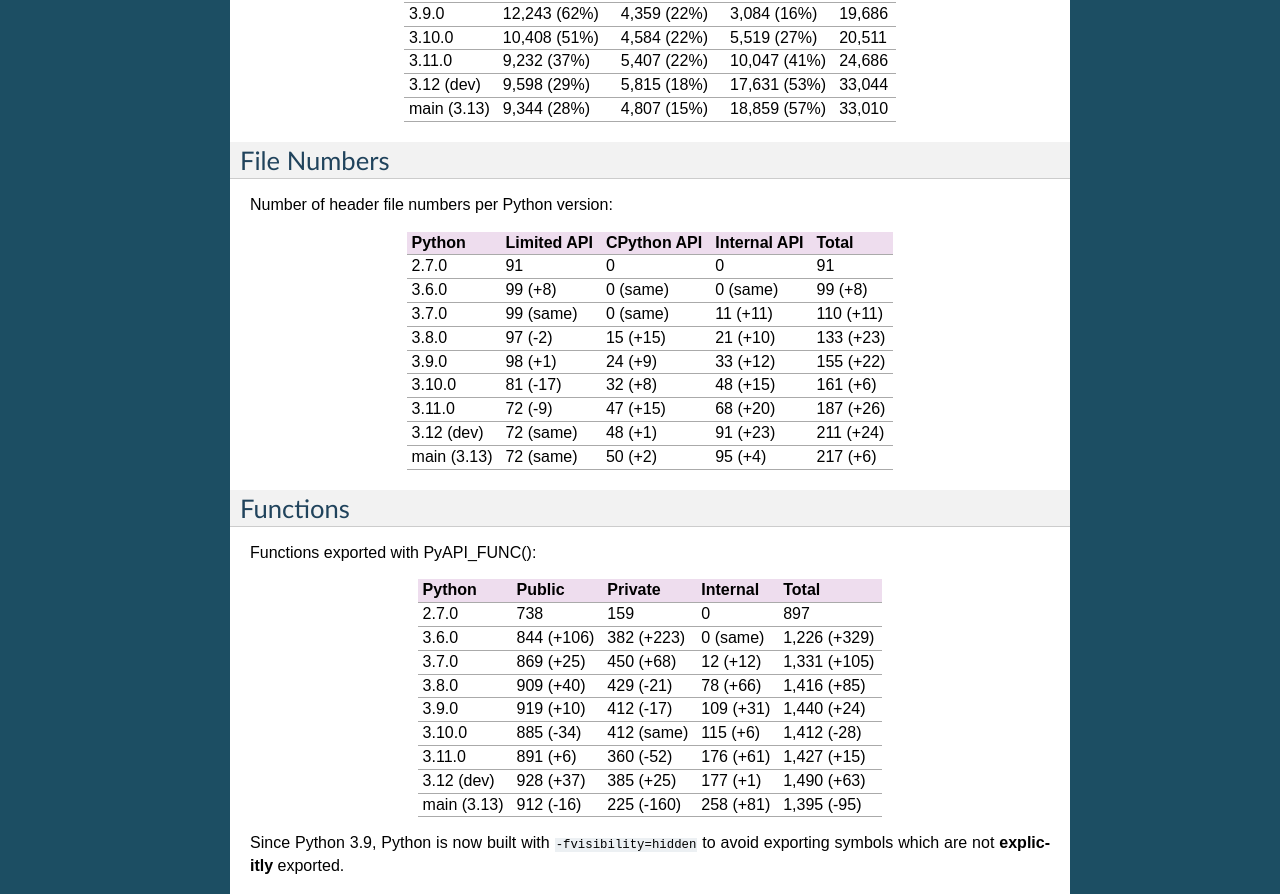
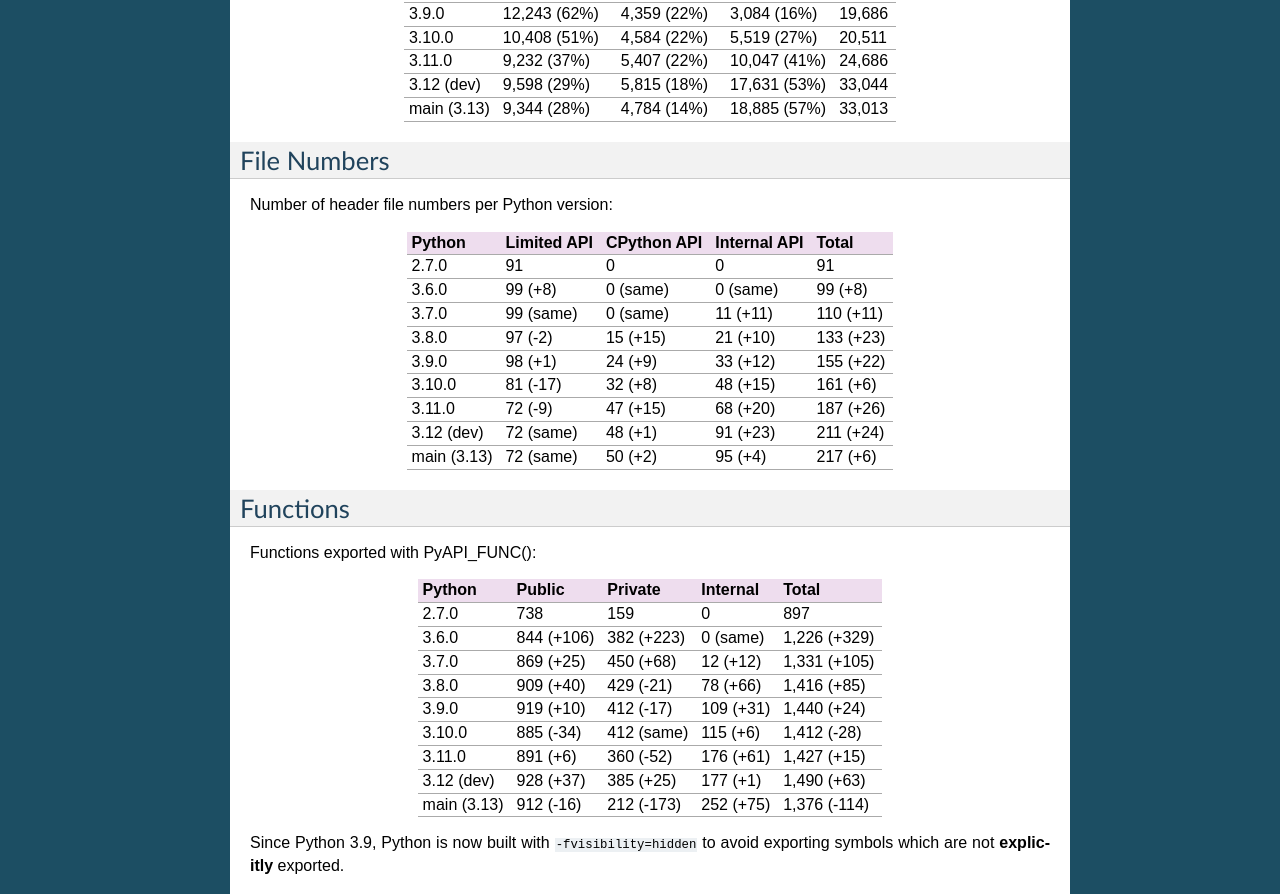
Before and after one commit to pythoncapi/pythoncapi, a Sphinx documentation site: the page built from doc/stats.rst, in a window 1280 px wide and 1400 px high. Shown: the part 302-1196 px from the top of the window. Built offline with Sphinx 7.4.7, drawn with Linux system fonts in a browser that asks for light colours.

Commit message:
Update stats

```diff
--- a/doc/stats.rst
+++ b/doc/stats.rst
@@ -18,7 +18,7 @@ Python       Limited API    CPython API  Internal API  Total
 3.10.0       10,408 (51%)   4,584 (22%)  5,519 (27%)   20,511
 3.11.0       9,232 (37%)    5,407 (22%)  10,047 (41%)  24,686
 3.12 (dev)   9,598 (29%)    5,815 (18%)  17,631 (53%)  33,044
-main (3.13)  9,344 (28%)    4,807 (15%)  18,859 (57%)  33,010
+main (3.13)  9,344 (28%)    4,784 (14%)  18,885 (57%)  33,013
 ===========  =============  ===========  ============  ======
 
 File Numbers
@@ -56,7 +56,7 @@ Python       Public      Private     Internal   Total
 3.10.0       885 (-34)   412 (same)  115 (+6)   1,412 (-28)
 3.11.0       891 (+6)    360 (-52)   176 (+61)  1,427 (+15)
 3.12 (dev)   928 (+37)   385 (+25)   177 (+1)   1,490 (+63)
-main (3.13)  912 (-16)   225 (-160)  258 (+81)  1,395 (-95)
+main (3.13)  912 (-16)   212 (-173)  252 (+75)  1,376 (-114)
 ===========  ==========  ==========  =========  ============
 
 Since Python 3.9, Python is now built with ``-fvisibility=hidden`` to avoid
```
